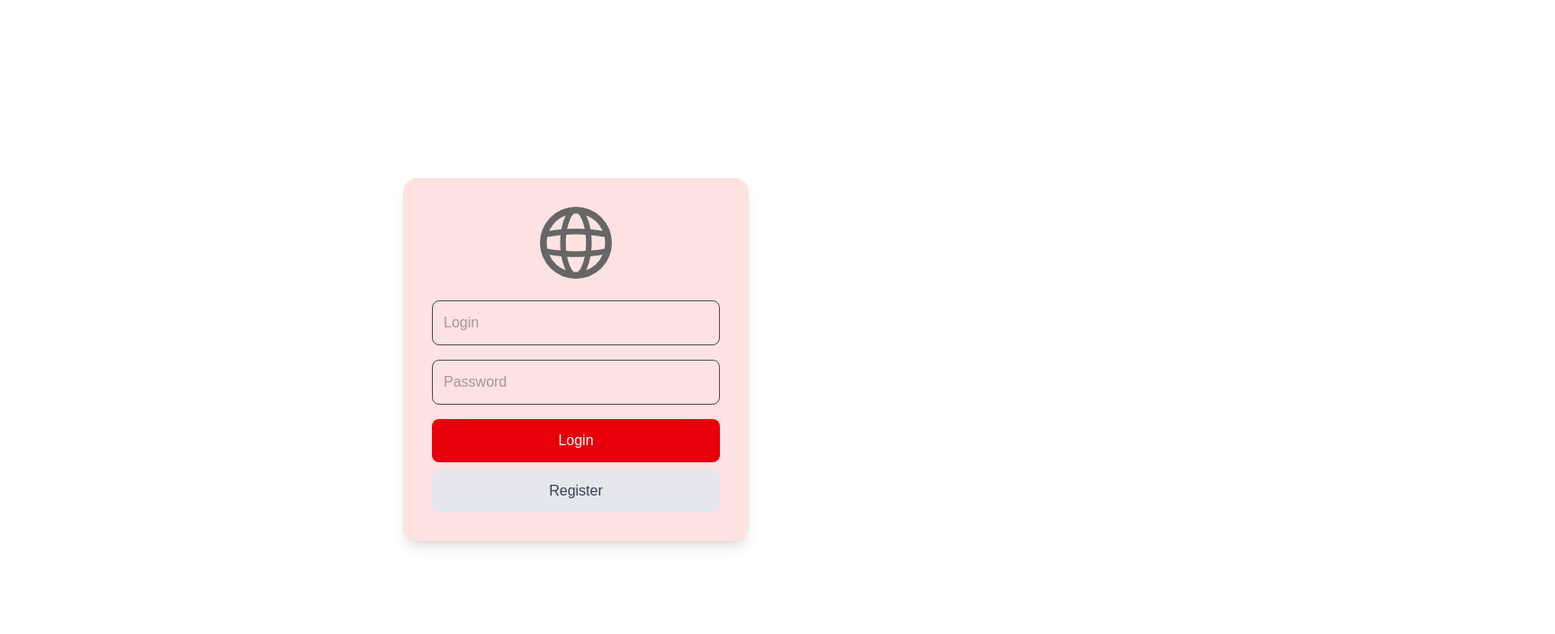
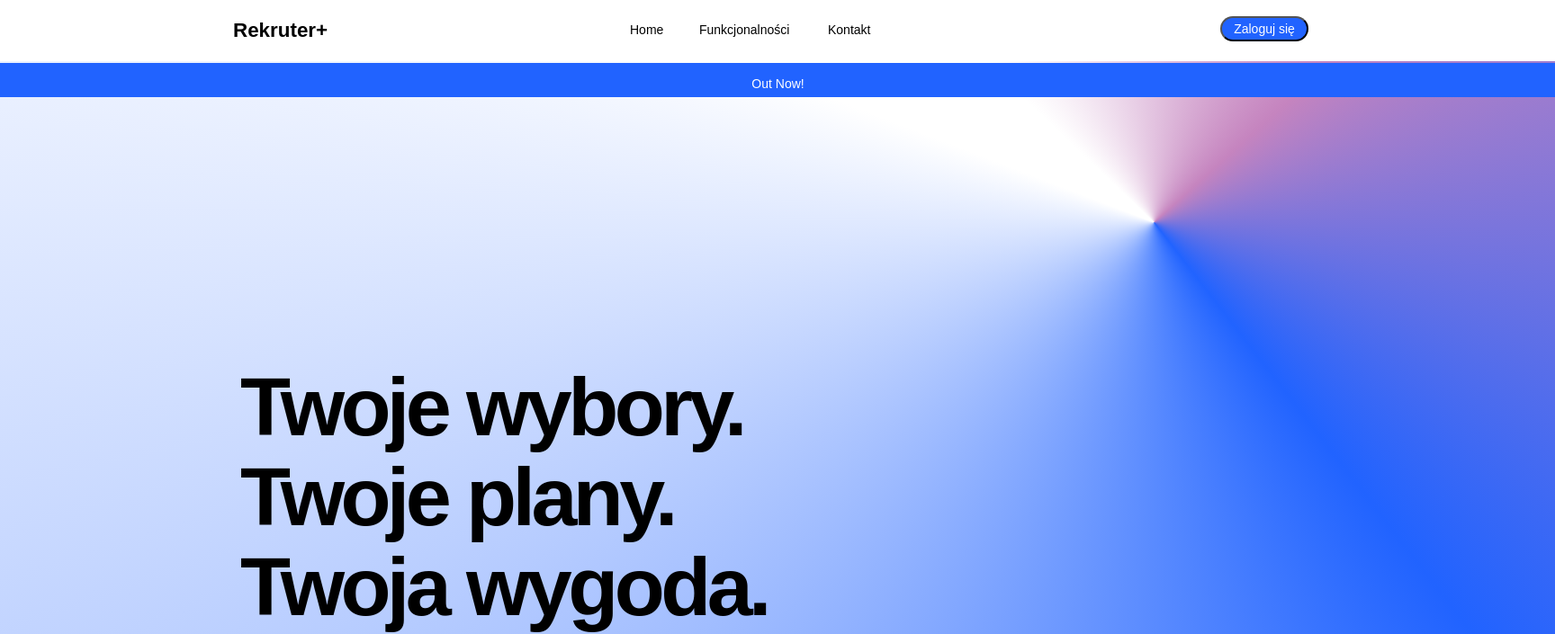
Before and after one commit to zawodev/ZPI-evolutionary-planner, a Next.js app in the folder frontend/evoplanner_frontend/: page / in a window 1280 px wide. Shown: the top 705 px of the page at 90% size, 1728 px wide, since content can reach past the window. Built offline with nearby package versions, Linux system fonts and the light colour scheme.

Commit message:
Figma based mockup
mockup of index page (main). not yet hooked up. how to convert sizes from figma

```diff
--- /dev/null
+++ b/frontend/evoplanner_frontend/components/Navbar.js
@@ -0,0 +1,19 @@
+import styles from "@/styles/light_theme.module.css"
+
+export default function Navbar() {
+    return (
+        <nav className={styles.header}>
+            <div>
+                <div>
+                    <strong className={styles.logo}>Rekruter+</strong>
+
+                    <button className={styles["nav-home"]}>Home</button>
+                    <button className={styles["nav-func"]}>Funkcjonalności</button>
+                    <button className={styles["nav-contact"]}>Kontakt</button>
+                    <button className={styles["login-btn"]}>Zaloguj się</button>
+
+                </div>
+            </div>
+        </nav>
+    );
+}
--- a/frontend/evoplanner_frontend/pages/_app.js
+++ b/frontend/evoplanner_frontend/pages/_app.js
@@ -1,5 +1,10 @@
-import "@/styles/globals.css";
-
+import Navbar from "@/components/Navbar";
+import styles from "@/styles/light_theme.module.css"
 export default function App({ Component, pageProps }) {
-  return <Component {...pageProps} />;
+  return (
+    <>
+      <Navbar />
+      <Component {...pageProps} />;
+    </>
+  );
 }
--- a/frontend/evoplanner_frontend/pages/index.js
+++ b/frontend/evoplanner_frontend/pages/index.js
@@ -1,70 +1,28 @@
-// Login page with the form for a login. Register sends to a diffrent page
-import React, { useState } from "react";
-
-export default function LoginPage() {
-  const [login, setLogin] = useState("");
-  const [password, setPassword] = useState("");
-
-  const handleLogin = (e) => { //handles api call - method should be under api/login.js
-    e.preventDefault();
-    // TODO: Api call
-    navigate("/check")
-    console.log("Logging in with:", login, password);
-  };
-
-  const goToRegister = () => { //just sends to register page
-     window.location.href = "/check";
-  };
-
-  return (
-    //main page TODO: these styles should be in styles/login
-    <div className="flex items-center justify-center h-screen">
-      <div className="bg-red-100 shadow-lg rounded-2xl p-8 w-96 text-center">
-        <div className="mb-6">
-          <img
-            src="/globe.svg"
-            alt="App Logo"
-            className="mx-auto w-20 h-20"
-          />
+import Navbar from "@/components/Navbar";
+import styles from "@/styles/light_theme.module.css"
+export default function Home() {
+    return (
+        <div className={styles.background}>
+            <Navbar />
+            <section>
+                <div className={styles["header-strip"]}>
+                    <p className={styles["out-now"]}>Out Now!</p>
+                </div>
+                <div>
+                    <h1 className={styles["hero-title"]}>
+                        Twoje wybory. <br />
+                        Twoje plany. <br />
+                        Twoja wygoda. <br />
+                    </h1>
+                    <p className={styles["hero-desc"]}>
+                        To nowoczesna aplikacja, która automatycznie tworzy harmonogram zajęć,
+                        dopasowany jednocześnie do potrzeb uczniów i nauczycieli. Wystarczy
+                        wprowadzić dostępność oraz priorytety, a system sam znajdzie najlepsze
+                        rozwiązanie, minimalizując konflikty i zapewniając maksymalną wygodę
+                        wszystkim stronom.
+                    </p>
+                </div>
+            </section>
         </div>
-
-        <form onSubmit={handleLogin} className="space-y-4">
-          <input
-            type="text"
-            placeholder="Login"
-            value={login}
-            onChange={(e) => setLogin(e.target.value)}
-            className="w-full p-3 border rounded-lg focus:outline-none focus:ring-2 focus:ring-red-200"
-            required
-          />
-
-          <input
-            type="password"
-            placeholder="Password"
-            value={password}
-            onChange={(e) => setPassword(e.target.value)}
-            className="w-full p-3 border rounded-lg focus:outline-none focus:ring-2 focus:ring-red-200"
-            required
-          />
-
-
-          <div className="space-y-2">
-            <button
-              type="submit"
-              className="w-full bg-red-600 text-white py-3 rounded-lg hover:bg-red-700 transition"
-            >
-              Login
-            </button>
-            <button
-              type="button"
-              onClick={goToRegister}
-              className="w-full bg-gray-200 text-gray-700 py-3 rounded-lg hover:bg-gray-300 transition"
-            >
-              Register
-            </button>
-          </div>
-        </form>
-      </div>
-    </div>
-  );
+    );
 }
--- /dev/null
+++ b/frontend/evoplanner_frontend/styles/light_theme.module.css
@@ -0,0 +1,153 @@
+.background {
+  position: absolute;
+  width: 1728px;
+  height: 1133px;
+  left: 0;
+  top: 0;
+  background: conic-gradient(
+    from -68.9deg at 74.22% 21.83%,
+    #ffffff 0deg,
+    #ffffff 22.5deg,
+    #c584bf 116.83deg,
+    #2163ff 211.15deg,
+    #ffffff 360deg
+  );
+
+}
+
+/* Header bar */
+.header {
+  position: absolute;
+  width: 1728px;
+  height: 68px;
+  left: 0;
+  top: 0;
+  background: #ffffff;
+  opacity: 1;
+}
+
+/* Blue top strip */
+.header-strip {
+  position: absolute;
+  width: 1728px;
+  height: 38px;
+  left: 0;
+  top: 70px;
+  background: #2163ff;
+}
+
+/* Login button */
+.login-btn {
+  position: absolute;
+  width: 98px;
+  height: 28px;
+  left: 1356px;
+  top: 18px;
+  background: #2163ff;
+  border-radius: 15px;
+  color: #fff;
+  font-family: 'DM Sans', sans-serif;
+  font-weight: 400;
+  font-size: 14px;
+  line-height: 18px;
+  text-align: center;
+}
+
+/* Logo text */
+.logo {
+  position: absolute;
+  left: 259px;
+  top: 19px;
+  font-family: 'DM Sans', sans-serif;
+  font-weight: 700;
+  font-size: 22.4px;
+  line-height: 29px;
+  text-align: center;
+  color: #000;
+}
+
+/* Navigation links */
+.nav-home,
+.nav-func,
+.nav-contact {
+  background: transparent;
+  border: none !important;
+  position: absolute;
+  font-family: 'DM Sans', sans-serif;
+  font-weight: 400;
+  font-size: 14px;
+  line-height: 18px;
+  text-align: center;
+  color: #000;
+}
+
+.nav-home {
+  left: 694px;
+  top: 23px;
+}
+
+.nav-func {
+  left: 771px;
+  top: 23px;
+}
+
+.nav-contact {
+  left: 914px;
+  top: 23px;
+}
+
+/* Header icon */
+.header-icon {
+  position: absolute;
+  width: 32px;
+  height: 32px;
+  left: 1003px;
+  top: 17px;
+  background: url('/image.png');
+  background-size: cover;
+}
+
+/* Hero headline */
+.hero-title {
+  position: absolute;
+  width: 747px;
+  height: 300px;
+  left: 267px;
+  top: 326px;
+  font-family: 'DM Sans', sans-serif;
+  font-weight: 900;
+  font-size: 91.744px;
+  line-height: 100px;
+  letter-spacing: -0.05em;
+  color: #000;
+}
+
+/* Hero description */
+.hero-desc {
+  position: absolute;
+  width: 987px;
+  height: 282px;
+  left: 267px;
+  top: 673px;
+  font-family: 'DM Sans', sans-serif;
+  font-weight: 400;
+  font-size: 35.8375px;
+  line-height: 47px;
+  letter-spacing: -0.05em;
+  color: #000;
+}
+
+/* Out now banner text */
+.out-now {
+  position: absolute;
+  width: 61px;
+  height: 18px;
+  left: calc(50% - 61px / 2 + 0.5px);
+  /*top: 79px;*/
+  font-family: 'DM Sans', sans-serif;
+  font-weight: 400;
+  font-size: 14px;
+  line-height: 18px;
+  text-align: center;
+  color: #ffffff;
+}
```
Also changed, not shown: frontend/evoplanner_frontend/pages/login.js (added, +70 -0 lines), frontend/evoplanner_frontend/pages/main_page.js (deleted).
